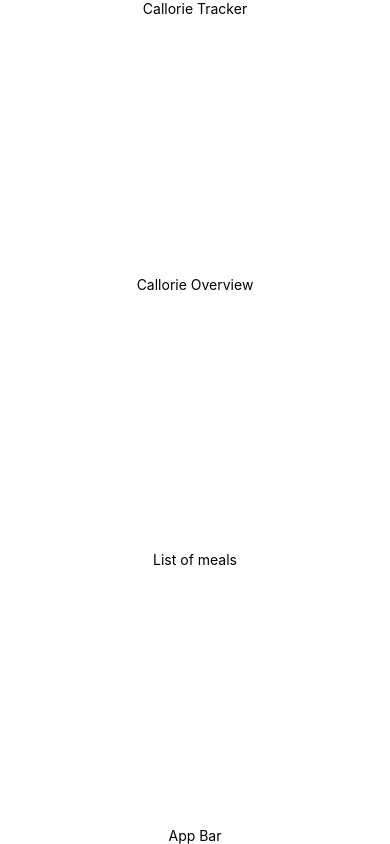
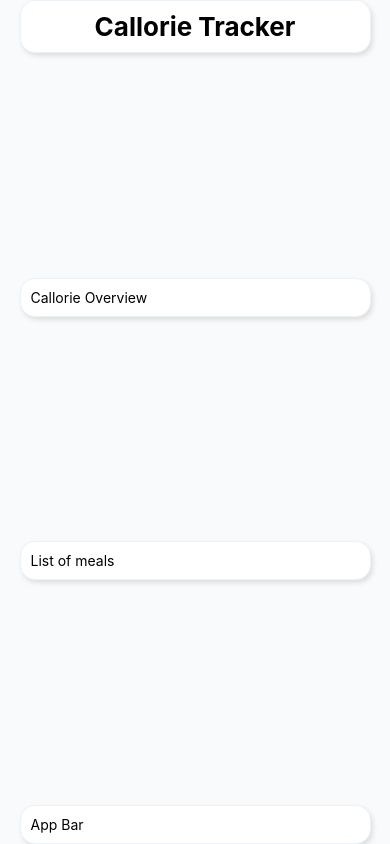
Before and after one commit to TsvetelinIliev/react-native-calorie-tracker, a React Native app: screen / in a window 390 px wide. Built offline with nearby package versions, Linux system fonts and the light colour scheme.

Commit message:
Add section styles

```diff
--- a/App.js
+++ b/App.js
@@ -8,15 +8,15 @@ export default function App() {
         <SafeAreaProvider>
         <SafeAreaView style={styles.container}>
             {/* Header */}
-            <View>
+            <View style={[styles.section, styles.header]} >
 
-                <Text>Callorie Tracker</Text>
+                <Text style={styles.heading} >Callorie Tracker</Text>
 
 
             </View>
 
             {/* Overview */}
-            <View>
+            <View style={styles.section} >
 
                 <Text>Callorie Overview</Text>
 
@@ -24,7 +24,7 @@ export default function App() {
 
             {/* Meal section */}
 
-            <View>
+            <View style={styles.section}>
 
                 <Text>List of meals</Text>
 
@@ -32,22 +32,53 @@ export default function App() {
 
             {/* App Bar */}
 
-            <View>
+            <View style={styles.section}>
 
                 <Text>App Bar</Text>
 
             </View>
+
             <StatusBar style="auto" />
         </SafeAreaView>
         </SafeAreaProvider>
     );
+};
+
+const colors = {
+    white: '#fff',
+    background: '#F9FAFB',
 }
 
 const styles = StyleSheet.create({
     container: {
         flex: 1,
-        backgroundColor: '#fff',
+        backgroundColor: colors.background,
         alignItems: 'center',
         justifyContent: 'space-between',
     },
+    section: {
+
+         //boxShadow: '0px 2px 4px rgba(0, 0, 0, 0.1)',
+        boxShadow: [{offsetX: 2, offsetY: 3, blurRadius: 4,color: 'rgba(200,200,200,0.53)' }],
+        backgroundColor: colors.white,
+        borderWidth: 1,
+        borderColor: '#edf2f7',
+        borderRadius: 15,
+        width: '90%',
+        padding: 10,
+
+
+    },
+    header: {
+
+    },
+    heading: {
+
+        textAlign: 'center',
+        fontSize: 26,
+        fontWeight: 'bold',
+
+
+
+    }
 });
```
